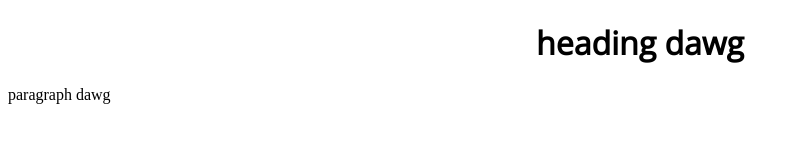
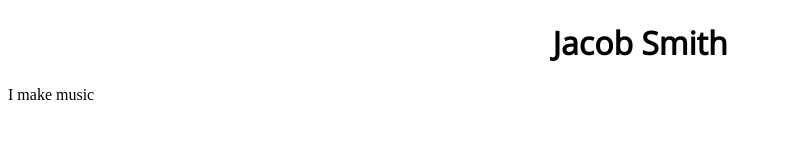
Before and after one commit to wjayess/wjayess.github.io, a plain HTML site: page index.html in a window 1280 px wide. Shown: the whole page, without its empty margins (0-800 px from the left). Drawn offline with nearby package versions, Linux system fonts and the light colour scheme.

Commit message:
Changed to more professional descriptors

```diff
--- a/index.html
+++ b/index.html
@@ -4,17 +4,16 @@
         <link rel="stylesheet" href="style.css">
 
         <title>
-    Jacob haha
+            Jacob Smith
         </title>
     </head>
+
     <body>
-
         <h1>
-    heading dawg
+            Jacob Smith
         </h1>
         <p>
-    paragraph dawg
+            I make music
         </p>
-
     </body>
 </html>
```
Lines whose indentation alone changed are shown as unchanged.
